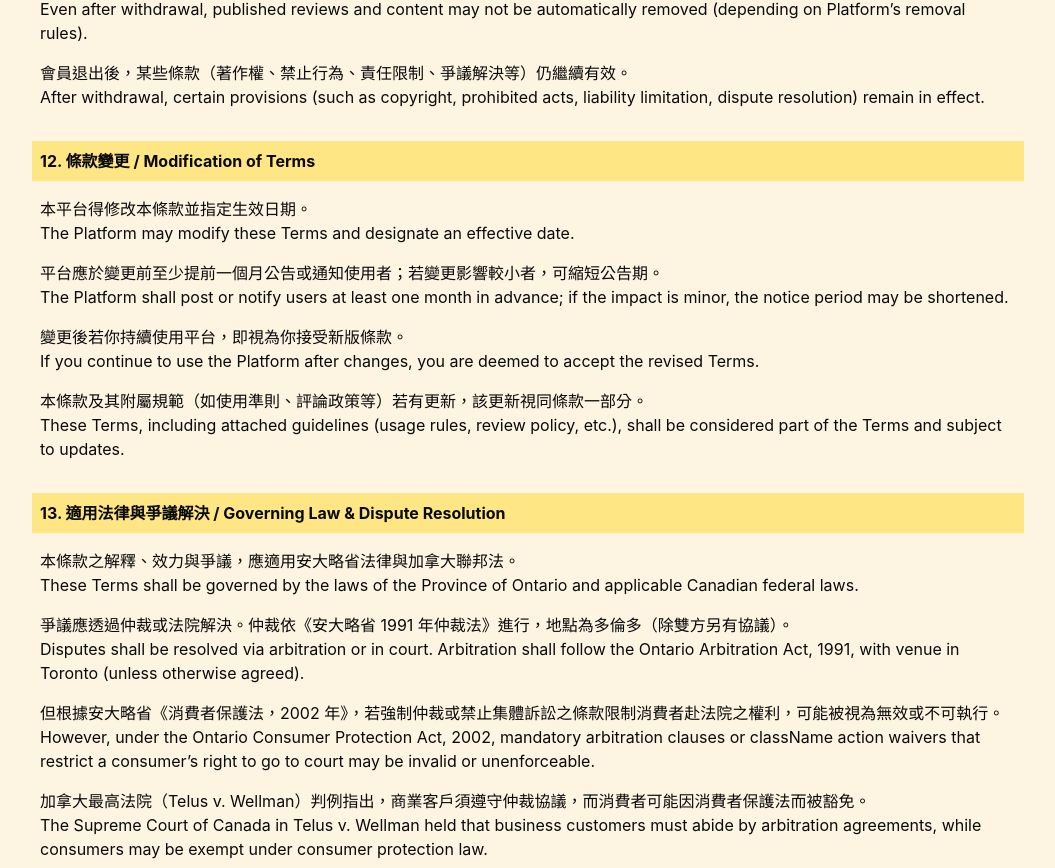
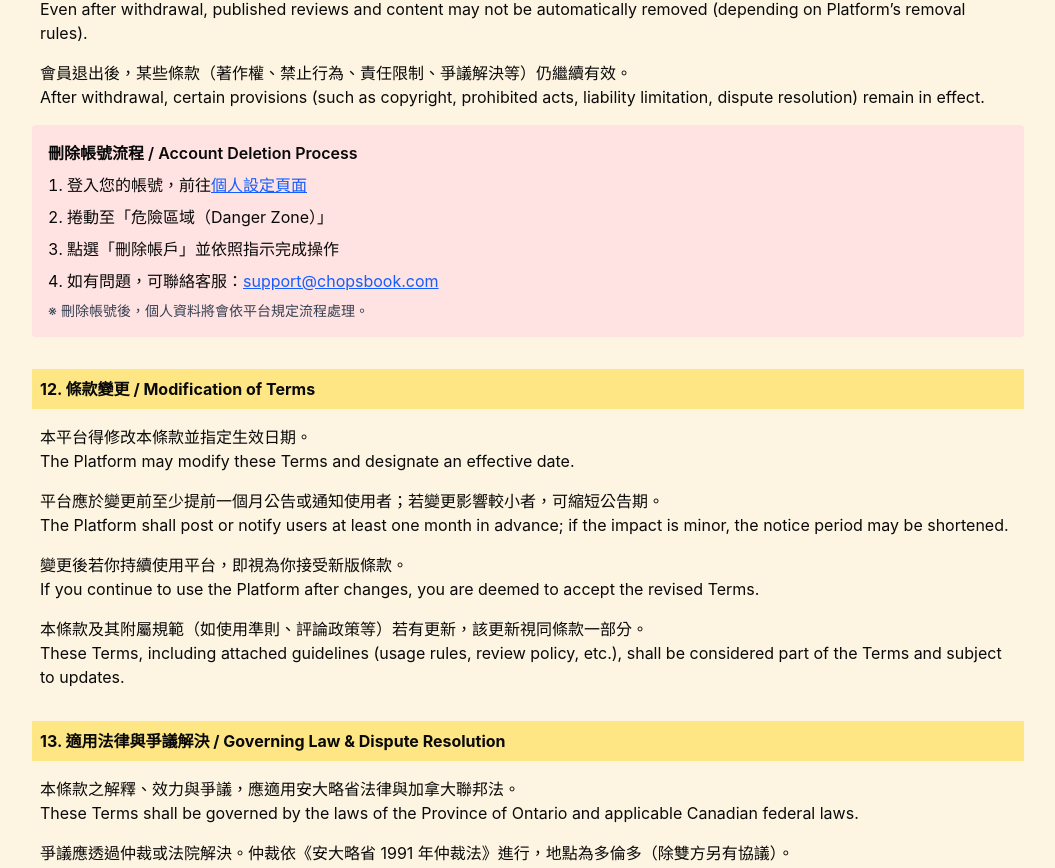
Before and after one commit to kwan0042/chopsbook, a Next.js app: page /help/terms in a window 1280 px wide. Shown: the part 6216-7084 px from the top of the page, without its empty margins (112-1167 px from the left). Built offline with nearby package versions, Linux system fonts and the light colour scheme; no server answers.

Commit message:
v.2.3.6.2

```diff
--- a/src/app/globals.css
+++ b/src/app/globals.css
@@ -213,3 +213,14 @@ body {
     @apply bg-background text-foreground;
   }
 }
+
+h2[id] {
+  scroll-margin-top: 130px;
+  /* 替換成您導航欄的實際高度 */
+}
+
+/* 針對您的 specific ID */
+#delete-account {
+  scroll-margin-top: 130px;
+  /* 確保它適用於這個特定的 ID */
+}
--- a/src/app/help/terms/page.js
+++ b/src/app/help/terms/page.js
@@ -1,5 +1,6 @@
 // src/app/help/terms/page.js
 
+import AccountLink from "@/components/help/AccountLink"
 export const metadata = {
   title: "ChopsBook Terms of Service / 使用條款",
   description: "ChopsBook 平台使用條款）",
@@ -556,6 +557,34 @@ export default function TermsPage() {
           After withdrawal, certain provisions (such as copyright, prohibited
           acts, liability limitation, dispute resolution) remain in effect.
         </p>
+
+        {/* 刪除帳號流程：使用 Client Component 來渲染動態連結 */}
+        <div className="bg-red-100 p-4 my-4 rounded">
+          <h3 id="delete-account" className="font-semibold mb-2">
+            刪除帳號流程 / Account Deletion Process
+          </h3>
+          <ol className="list-decimal list-inside space-y-2">
+            <li>
+
+              {/* 嵌入 Client Component */}
+              <AccountLink />
+            </li>
+            <li>捲動至「危險區域（Danger Zone）」</li>
+            <li>點選「刪除帳戶」並依照指示完成操作</li>
+            <li>
+              如有問題，可聯絡客服：
+              <a
+                href="mailto:support@chopsbook.com"
+                className="text-blue-600 underline"
+              >
+                support@chopsbook.com
+              </a>
+            </li>
+          </ol>
+          <p className="mt-2 text-sm text-gray-700">
+            ※ 刪除帳號後，個人資料將會依平台規定流程處理。
+          </p>
+        </div>
       </section>
 
       <section className="py-2">
--- /dev/null
+++ b/src/components/help/AccountLink.js
@@ -0,0 +1,28 @@
+// src/components/AccountLink.js
+"use client";
+
+import { useContext } from "react";
+import { AuthContext } from "@/lib/auth-context"; // 請確保路徑正確
+
+export default function AccountLink() {
+  const { currentUser } = useContext(AuthContext);
+
+  // 1. 取得當前用戶 ID (假設 AuthContext 中的 currentUser 包含 uid)
+  const userId = currentUser ? currentUser.uid : null;
+
+  // 2. 決定連結的 URL
+  // 如果已登入，使用動態 URL。如果未登入，導向登入/通用設定頁。
+  const settingsUrl = userId
+    ? `/user/${userId}/settings`
+    : "/login?redirect=/settings"; // 導向登入頁，完成後再跳轉到設定頁面
+
+  // 3. 渲染連結
+  return (
+    <>
+      登入您的帳號，前往
+      <a href={settingsUrl} className="text-blue-600 underline">
+        個人設定頁面
+      </a>
+    </>
+  );
+}
```
